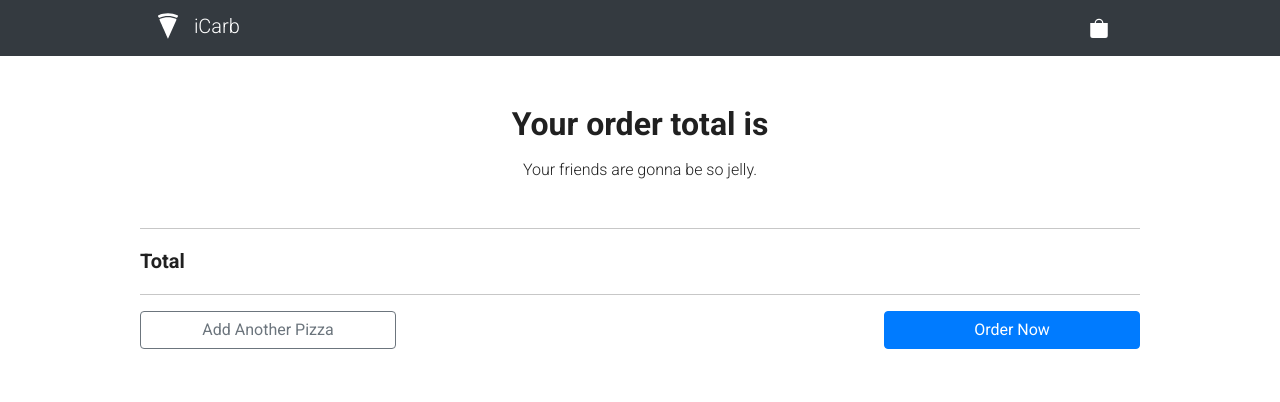
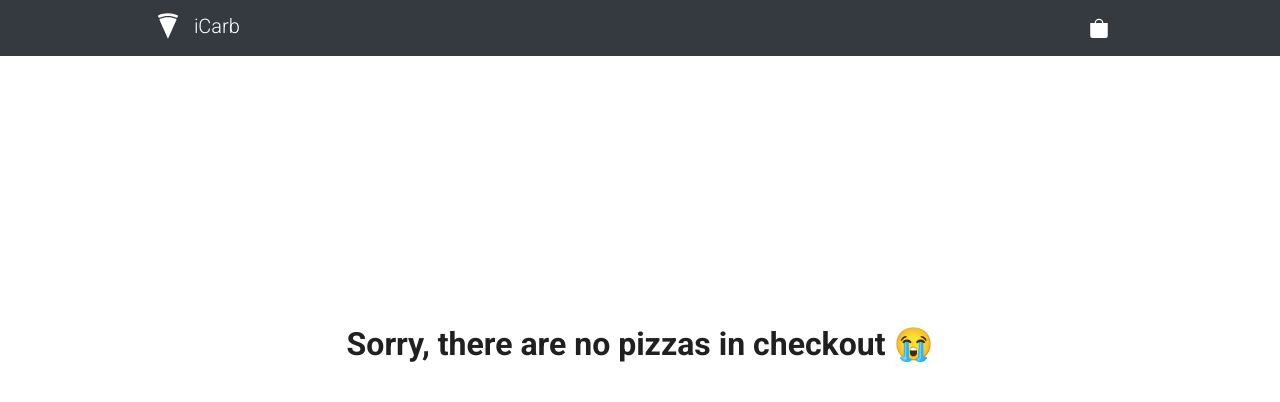
Before and after one commit to sketchbook21/icarb, a React (Create React App) app: page /icarb/checkout in a window 1280 px wide. Shown: the top 402 px of the page. Built offline with nearby package versions, Linux system fonts and the light colour scheme.

Commit message:
zero state

```diff
--- a/src/components/Checkout.js
+++ b/src/components/Checkout.js
@@ -25,14 +25,33 @@ const Checkout = ({ cart, displayCartTotal, resetBuilder }) => {
       />
     );
   });
+
+  if (cart.length === 0) {
+    return (
+      <Container
+        className="my-5 fs-2 mb-3 fw-7 d-flex justify-content-center align-items-center"
+        style={{ height: "60vh" }}
+      >
+        <div className="mb-5 pt-5">
+          Sorry, there are no pizzas in checkout{" "}
+          <span role="img" aria-label="sad-face">
+            😭
+          </span>
+        </div>
+      </Container>
+    );
+  }
   return (
-    <Container className="">
-      <Row className="my-5">
-        <Col className="fs-2 mb-3 fw-7 d-flex justify-content-center" md={12}>
+    <Container>
+      <Row className="my-5 text-center">
+        <Col className="fs-2 mb-3 fw-7 " md={12}>
           Your order total is {displayCartTotal}
         </Col>
-        <Col className="d-flex justify-content-center" md={12}>
-          Your friends are gonna be so jelly.
+        <Col md={12}>
+          Your friends are gonna be so jelly{"  "}
+          <span role="img" aria-label="heart-face">
+            😍
+          </span>
         </Col>
       </Row>
       {displayCart}
--- a/src/components/Home.js
+++ b/src/components/Home.js
@@ -11,7 +11,12 @@ const Home = () => {
   return (
     <div className="hero">
       <Container>
-        <div className="fs-1 fw-5 mt-5 mb-3 ">iCarb Pizza</div>
+        <div className="fs-1 fw-5 mt-5 mb-3 ">
+          iCarb{" "}
+          <span role="img" aria-label="pizza">
+            🍕
+          </span>
+        </div>
         <div className="fs-3 fw-4 mt-2">Because everyday can be cheat day.</div>
         <div className="fs-3 fw-4 mt-2">Starting at $11.50</div>
         <Button className="mt-4" onClick={handleToOrder}>
--- a/src/components/Order.js
+++ b/src/components/Order.js
@@ -135,7 +135,12 @@ const Order = ({
           </Button>
         </Col>
         <Col md={6} className="order-options-column">
-          <div className="fs-2 fw-5">Start Order</div>
+          <div className="fs-2 fw-5">
+            Start Order{" "}
+            <span role="img" aria-label="check">
+              ✅
+            </span>
+          </div>
           <div className="mb-5">
             Select from our list of gourmet pies or build your own.
           </div>
```
